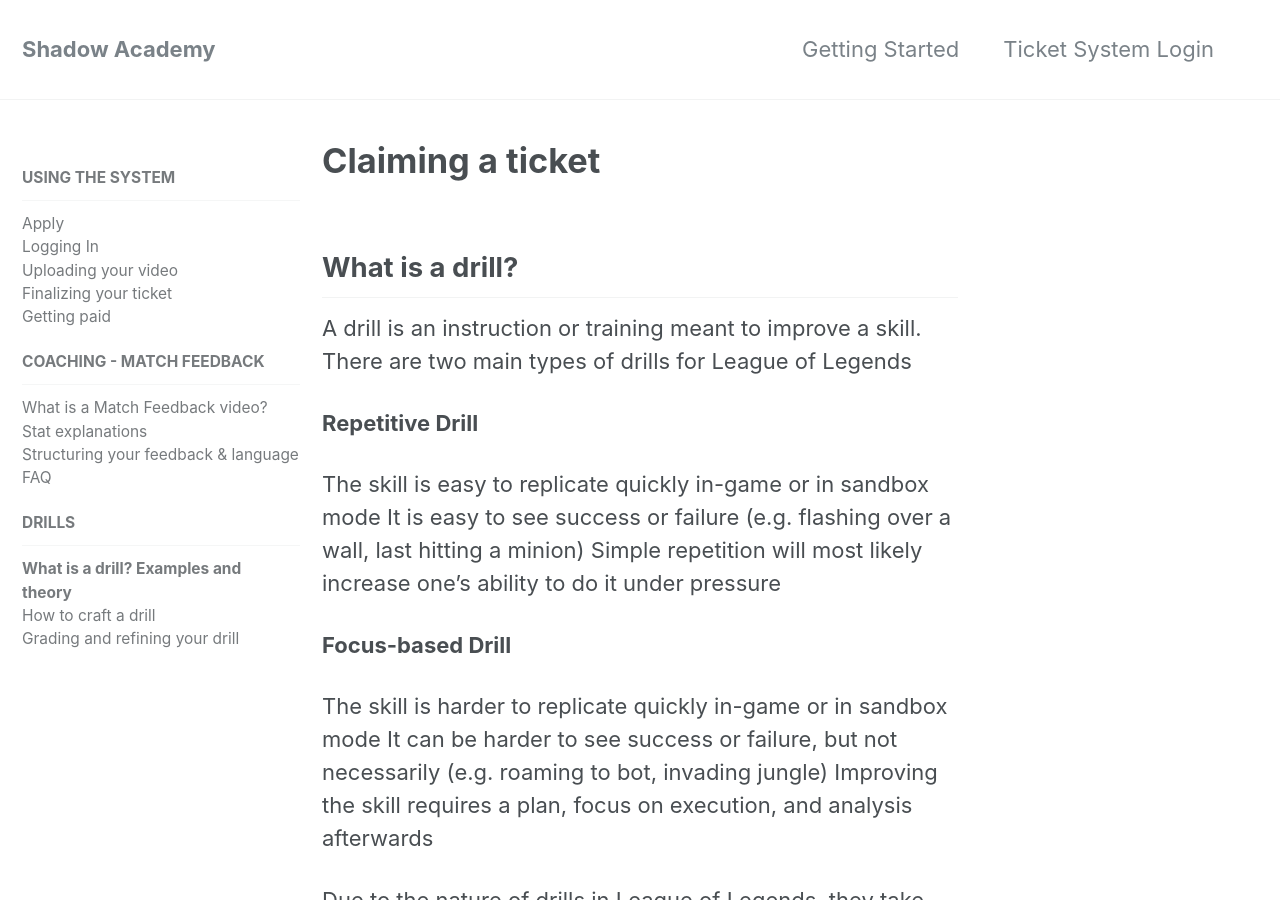
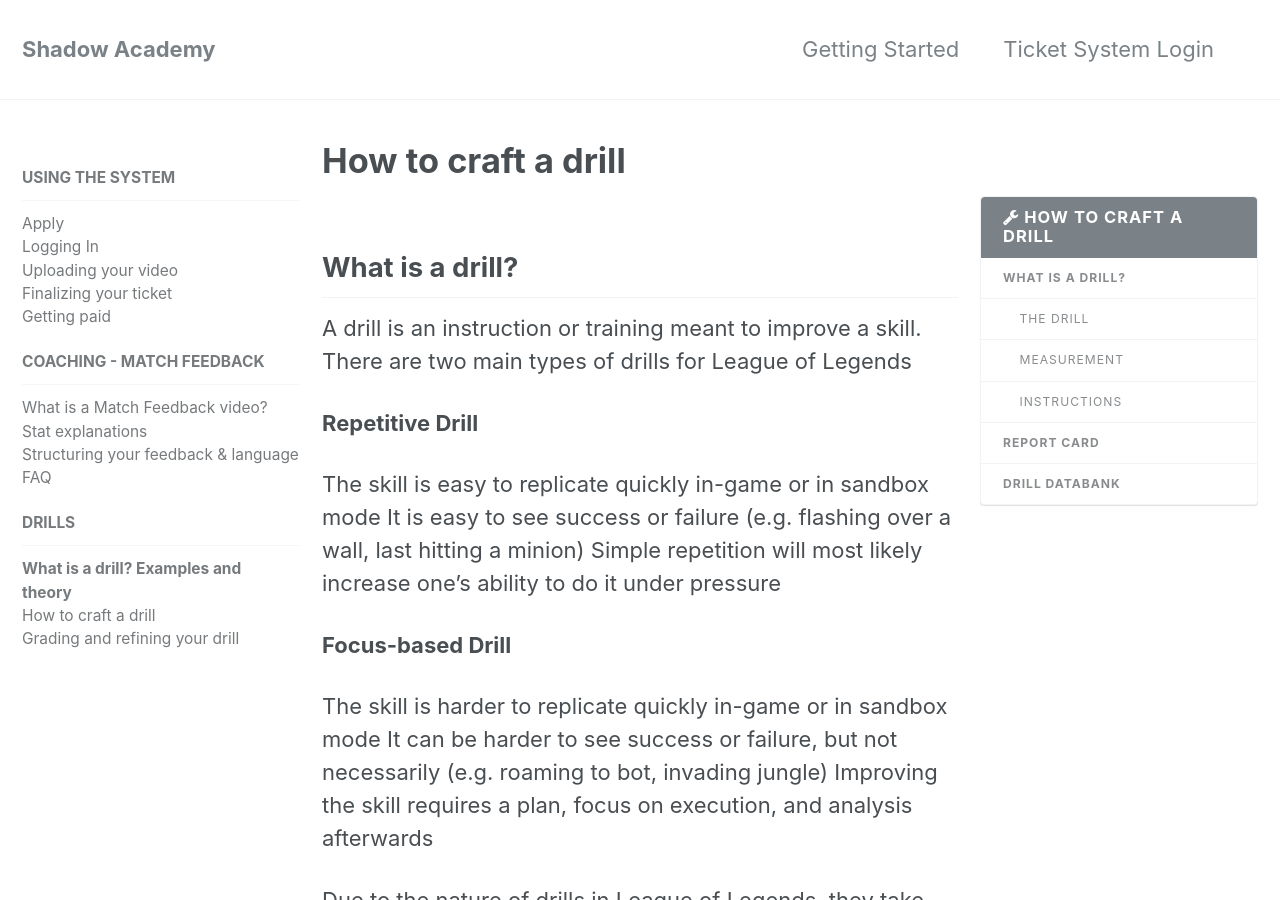
Before and after one commit to weldontgreen/weldontgreen.github.io, a Jekyll site: the page built from _course/10-drill.md, in a window 1280 px wide and 900 px high. Built offline with Jekyll 4.4.1, drawn with Linux system fonts in a browser that asks for light colours.

Commit message:
15 nov final

```diff
--- a/_config.yml
+++ b/_config.yml
@@ -9,7 +9,7 @@ minimal_mistakes_skin    : "default" # "air", "aqua", "contrast", "dark", "dirt"
 
 # Site Settings
 locale                   : "en"
-title                    : "Shadow Academy"
+title                    : Shadow Academy
 title_separator          : "-"
 name                     : "Weldon Green"
 description              : "Professional esport coaching."
--- a/_course/10-drill.md
+++ b/_course/10-drill.md
@@ -1,12 +1,12 @@
 ---
-title: Claiming a ticket
+title: How to craft a drill
 permalink: /course/10-drill/
 author_profile: false
 sidebar:
   nav: course
-  toc: true
-  toc_label: How to use the ticket system
-  toc_icon: wrench
+toc: true
+toc_label: How to craft a drill
+toc_icon: wrench
 ---
 
 ## What is a drill?
```
Also changed, not shown: assets/images/site-logo.png (added), 3 other files.
